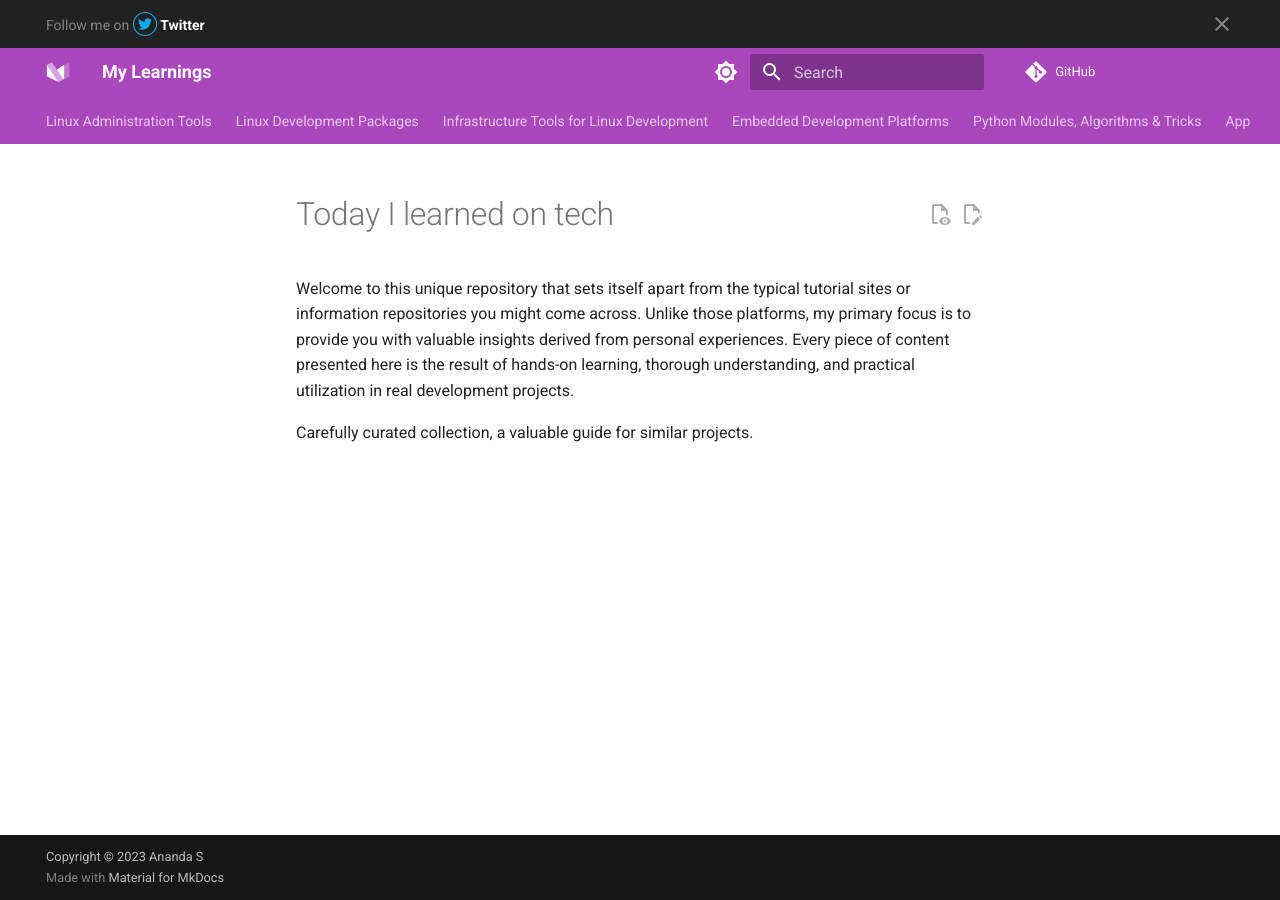
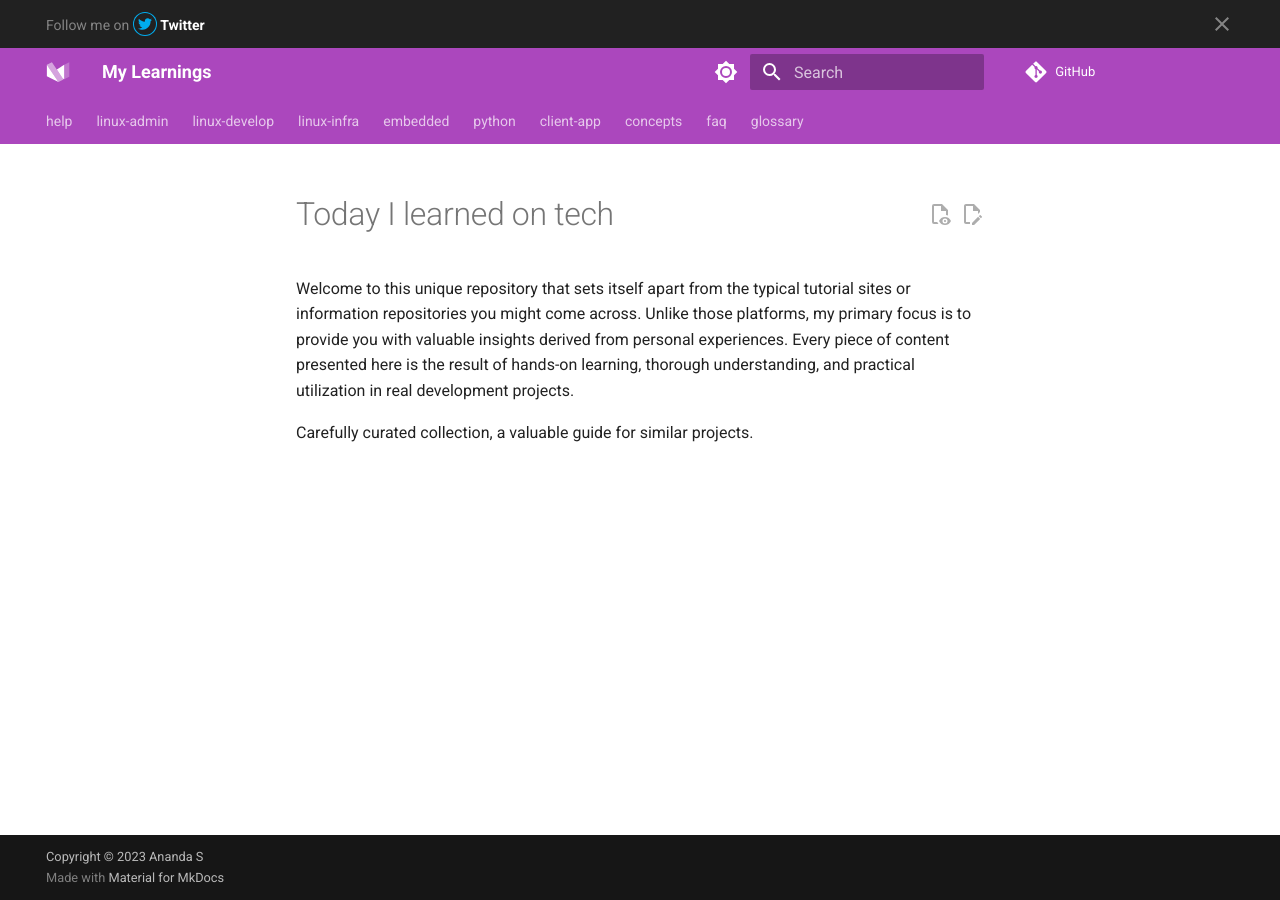
Before and after one commit to asarangaram/docs.anandas.in, an MkDocs documentation site: the page built from docs/index.md, in a window 1280 px wide. Built offline with MkDocs 1.6.1 and Material for MkDocs 9.7.7, drawn with Linux system fonts in a browser that asks for light colours; comment, search, counter and statistics services are not loaded; part of the change alters nothing that is shown.

```diff
--- a/mkdocs.yml
+++ b/mkdocs.yml
@@ -64,6 +64,7 @@ plugins:
       separator: '[\s\-,:!=\[\]()"`/]+|\.(?!\d)|&[lg]t;|(?!\b)(?=[A-Z][a-z])'
   - minify:
       minify_html: true
+  - tags
 
 # Extensions
 markdown_extensions:
@@ -109,24 +110,56 @@ markdown_extensions:
 
 # Page tree
 nav:
-  - Linux Administration Tools:
-    - 'crontab.md'
-    - 'dd.md'
-  - Linux Development Packages:
-    - 'crontab.md'
-    - 'dd.md'
-  - Infrastructure Tools for Linux Development:
-    - 'crontab.md'
-    - 'dd.md'
-  - Embedded Development Platforms:
-    - 'crontab.md'
-    - 'dd.md'
-  - Python Modules, Algorithms & Tricks:
-    - 'crontab.md'
-    - 'dd.md'
-  - App Development with Flutter/Dart:
-    - 'crontab.md'
-    - 'dd.md'
-  - Social Media Content Archive:
-    - 'crontab.md'
-    - 'dd.md'
+  - help:
+    - features_demo/feature_demo.md
+  - linux-admin:
+    - linux-admin/index.md
+    - linux-admin/crontab.md
+    - linux-admin/manage_users.md
+    - linux-admin/ports.md
+    - linux-admin/runscript_without_password.md
+    - linux-admin/sd_card_backup_with_dd.md
+
+  - linux-develop:
+    - linux-develop/index.md
+    - linux-develop/git.md
+    - linux-develop/markdown.md
+    - linux-develop/postman.md
+
+    - linux-develop/hugo.md
+  - linux-infra:
+    - linux-infra/index.md
+    - nginx: linux-infra/Nginx.md
+    - postgresql: linux-infra/postgresql.md
+    - mddm: linux-infra/mdadm.md
+    - my_sql: linux-infra/mysql.md
+    - redis: linux-infra/redis.md
+    - image_magick: linux-infra/image_magick.md
+
+  - embedded:
+    - embedded/index.md
+    - m5_stack:
+      - embedded/m5_stack/index.md
+      - embedded/m5_stack/HomeBrew_Basics.md
+      - embedded/m5_stack/m5_stick_setup.md
+      - embedded/m5_stack/nutx.md
+    - Raspberry Pi:
+      - embedded/Raspberry Pi/Setup_RPi.md
+      - embedded/Raspberry Pi/Lychee_on_RPi.md
+      - embedded/Raspberry Pi/Lychee_as_photo_manager.md
+  - python:
+    - python/index.md
+    - python/schedule.md
+    - python/pillow.md
+    - python/using pip.md
+    - Image Repo as a Flask Microservice:
+      - python/Image Repo as a Flask Microservice/Installation.md
+      - python/Image Repo as a Flask Microservice/first_flask_app.md
+      - python/Image Repo as a Flask Microservice/image_upload_endpoint.md
+      - python/Image Repo as a Flask Microservice/index.md
+  - client-app:
+    - client-app/flutter.md
+  - concepts:
+    - FAQ/REST.md
+  - faq: FAQ/index.md
+  - glossary: linux-infra/glossary.md
```
